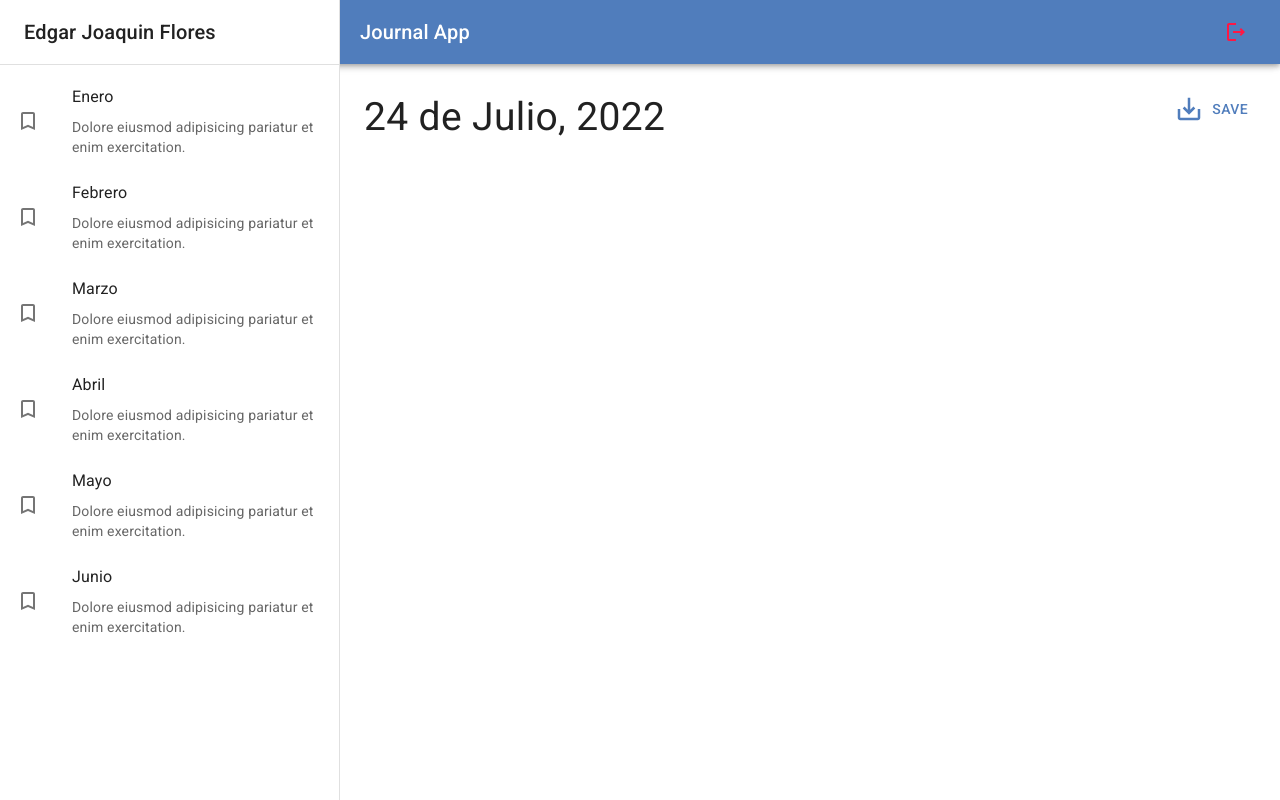
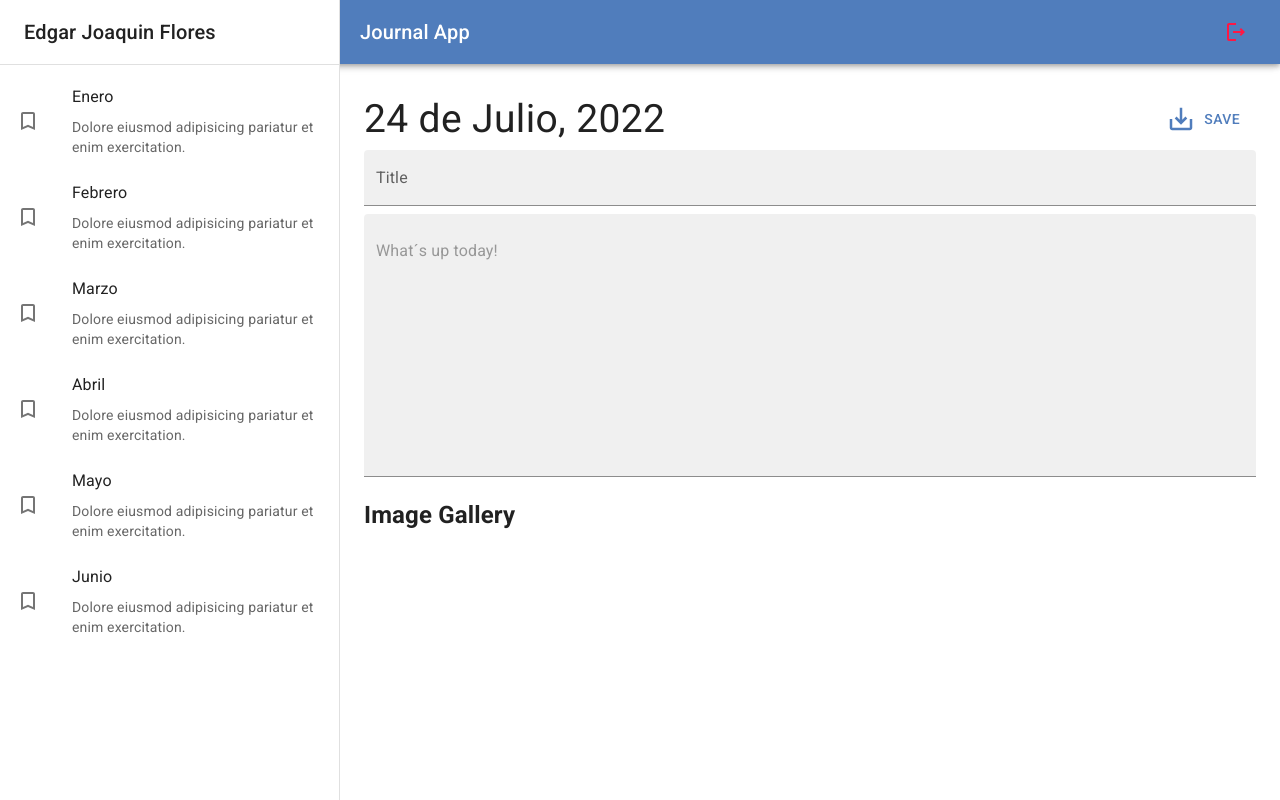
Before and after one commit to edgjoa-dev/journal-app-react, a React (Vite) app: page / in a window 1280 px wide. Built offline with nearby package versions, Linux system fonts and the light colour scheme.

Commit message:
Component Image Gallery create ok

```diff
--- /dev/null
+++ b/src/journal/components/ImageGallery.jsx
@@ -0,0 +1,12 @@
+
+
+
+export const ImageGallery = () => {
+
+
+    return (
+        <h2>Image Gallery</h2>
+    )
+
+
+}
--- a/src/journal/components/index.js
+++ b/src/journal/components/index.js
@@ -1,2 +1,3 @@
 export * from './NavBar';
 export * from './SideBar';
+export * from './ImageGallery';
--- a/src/journal/views/NoteViews.jsx
+++ b/src/journal/views/NoteViews.jsx
@@ -1,11 +1,14 @@
 import { SaveAltOutlined } from '@mui/icons-material'
-import { Button, Grid, Typography } from '@mui/material'
+import { Button, Grid, TextField, Typography } from '@mui/material'
 import React from 'react'
+import { ImageGallery } from '../components/ImageGallery'
 
 export const NoteViews = () => {
     return (
         <Grid
-        container direction='row' justifyContent='space-between'
+        container direction='row'
+        justifyContent='space-between'
+        alignItems='center'
         sx={{
             mb: 1
         }}
@@ -16,7 +19,12 @@ export const NoteViews = () => {
                 </Typography>
             </Grid>
                 <Grid item>
-                <Button>
+                    <Button
+                    color='primary'
+                    sx={{
+                        padding: 2
+                    }}
+                    >
                         <SaveAltOutlined
                             sx={{
                                 fontSize: 30,
@@ -26,6 +34,30 @@ export const NoteViews = () => {
                         Save
                     </Button>
                 </Grid>
+                    <Grid container>
+                        <TextField
+                            type='text'
+                            variant='filled'
+                            fullWidth
+                            placeholder='Enter title'
+                            label="Title"
+                            sx={{
+                                border: 'none',
+                                mb: 1
+                            }}
+                        />
+                            <TextField
+                                type='text'
+                                variant='filled'
+                                fullWidth
+                                multiline
+                                placeholder='What´s up today!'
+                                minRows={ 10 }
+                            />
+                    </Grid>
+
+                    {/* images */}
+                    <ImageGallery />
         </Grid>
     )
 }
```
Also changed, not shown: src/journal/views/index.js (line endings or trailing spaces). Lines whose indentation alone changed are shown as unchanged.
